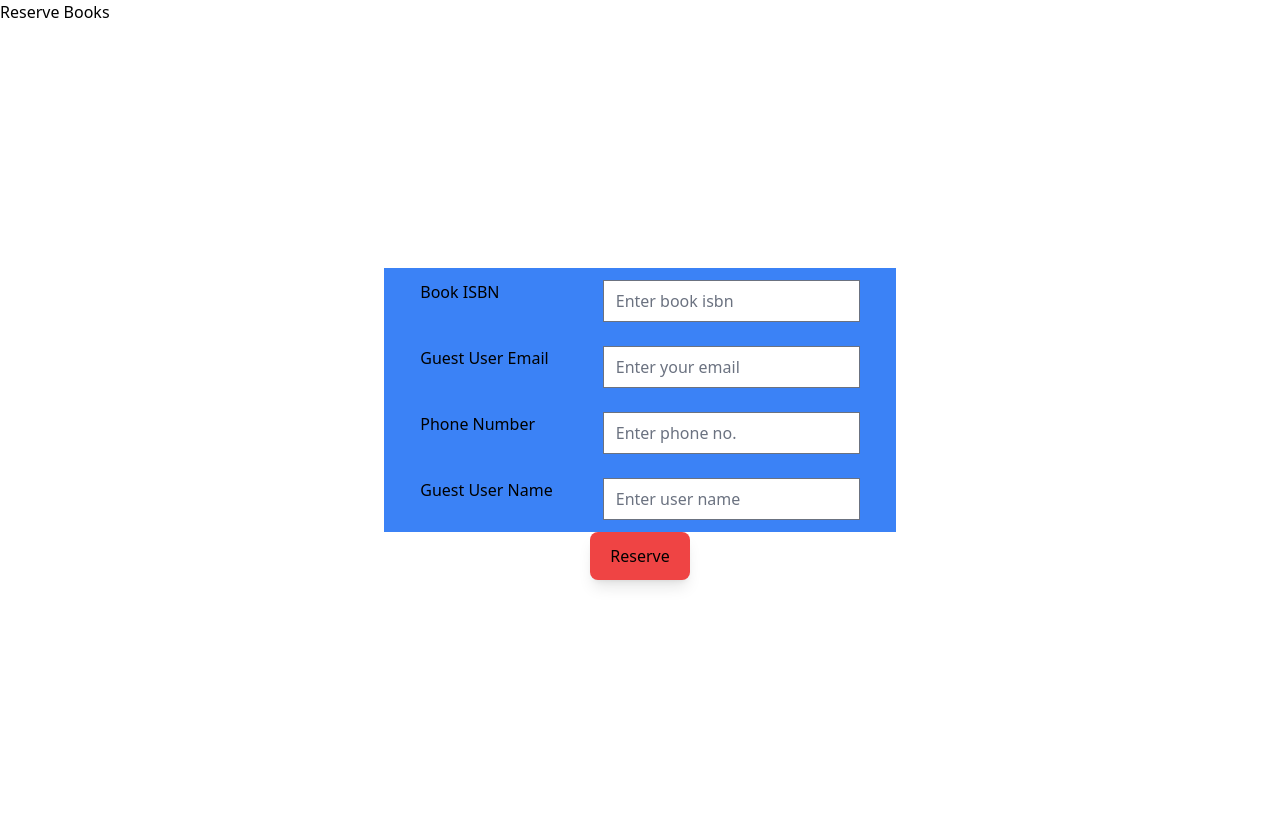
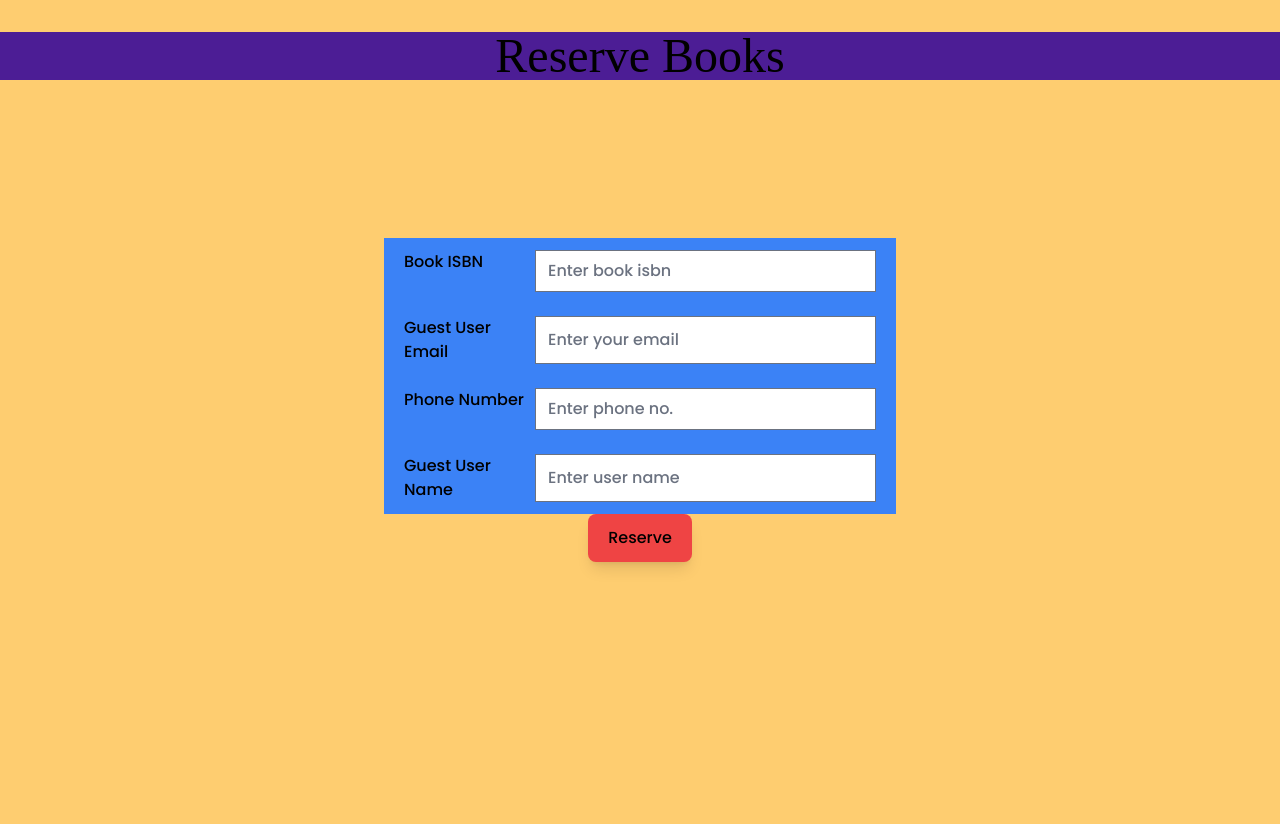
Before and after one commit to ElectroFreak005/full_stack, a Django app: page /guest/reservebooks/ in a window 1280 px wide. After the commit the page ends 569 px from the top, so only its background shows below. Run offline with Django 4.2, Linux system fonts and the light colour scheme; some libraries are stand-ins or nearby versions.

Commit message:
changed background colors for cancel and reserve pages. Also added title for both the pages

```diff
--- a/templates/home.html
+++ b/templates/home.html
@@ -9,10 +9,13 @@
     <link rel="preconnect" href="https://fonts.googleapis.com">
     <link rel="preconnect" href="https://fonts.gstatic.com" crossorigin>
     <link href="https://fonts.googleapis.com/css2?family=Nabla&display=swap" rel="stylesheet">
+    <link rel="preconnect" href="https://fonts.googleapis.com">
+    <link rel="preconnect" href="https://fonts.gstatic.com" crossorigin>
+    <link href="https://fonts.googleapis.com/css2?family=Poppins:wght@500&display=swap" rel="stylesheet">
 </head>
 <body class="bg-violet-400">
     <div class="absolute top-0 w-full mt-8 text-center bg-violet-900">
-        <h1 class=" text-5xl " style="font-family: 'Nabla'">Welcome to Library Management System</h1>
+        <h1 class=" text-5xl " style="font-family: 'poppins'">Welcome to Library Management System</h1>
     </div>
     <div class="h-screen flex justify-center items-center">
         <div class="grid grid-cols-1 gap-10 text-lg text-black">
--- a/templates/reservebooks.html
+++ b/templates/reservebooks.html
@@ -6,10 +6,13 @@
     <meta name="viewport" content="width=device-width, initial-scale=1.0">
     <title>Reserve Books</title>
     <script src="https://cdn.tailwindcss.com?plugins=forms"></script>
+    <link rel="preconnect" href="https://fonts.googleapis.com">
+    <link rel="preconnect" href="https://fonts.gstatic.com" crossorigin>
+    <link href="https://fonts.googleapis.com/css2?family=Poppins:wght@500&display=swap" rel="stylesheet">
 </head>
-<body>
-    <div>
-        Reserve Books
+<body style = "background-color: #FECD70; font-family: 'poppins';">
+    <div class="absolute top-0 w-full mt-8 text-center bg-violet-900">
+        <h1 class=" text-5xl " style="font-family: 'Nabla'">Reserve Books</h1>
     </div>
     <div class="h-screen flex justify-center items-center">
         <form action="" method="post" class="w-full max-w-lg">
```
Also changed, not shown: templates/cancel.html (+7 -1 lines).
